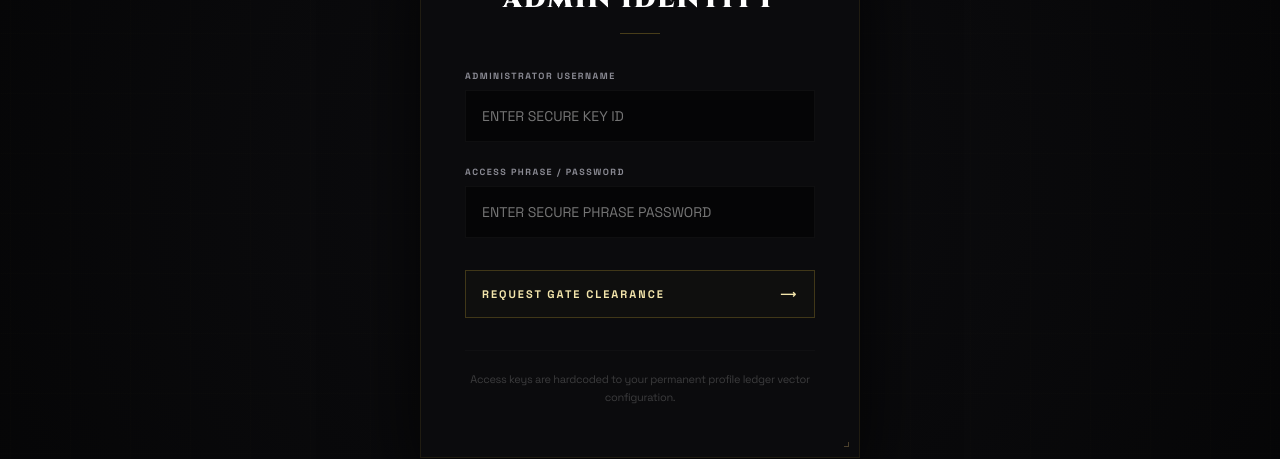
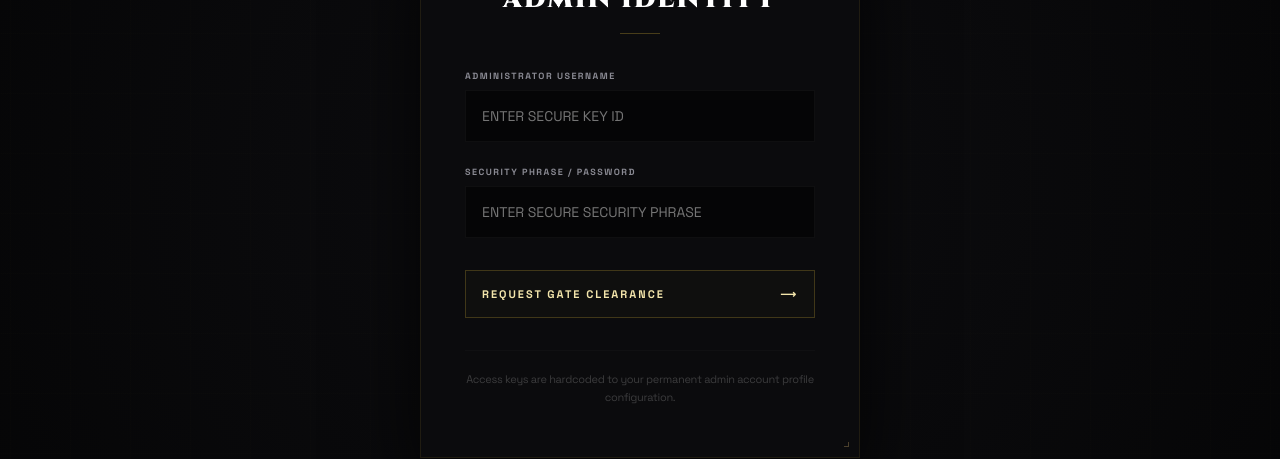
Before and after one commit to Oscarv2005/Mang-Wors, a React (Vite) app: page / in a window 1280 px wide. Both pictures are taken after a click on the button "PREMIUM PORTAL". Shown: the part 217-676 px from the top of the page. Built offline with nearby package versions, Linux system fonts and the light colour scheme; no server answers.

Commit message:
Update Login.jsx

```diff
--- a/src/Login.jsx
+++ b/src/Login.jsx
@@ -8,15 +8,11 @@ function Login({
   setSelectedManga,
   isUserGate,
 }) {
-  // Gate Modes: 'login' or 'register'
-  const [authMode, setAuthMode] = useState("login");
-
-  // Form Input States
+  const [authMode, setAuthMode] = useState("login"); // 'login' or 'register'
   const [username, setUsername] = useState("");
   const [password, setPassword] = useState("");
   const [confirmPassword, setConfirmPassword] = useState("");
 
-  // Status Feedback States
   const [errorMessage, setErrorMessage] = useState("");
   const [successMessage, setSuccessMessage] = useState("");
 
@@ -29,27 +25,24 @@ function Login({
     setConfirmPassword("");
   };
 
-  const handleSubmitAction = (e) => {
+  const handleAuthSubmit = (e) => {
     e.preventDefault();
     setErrorMessage("");
     setSuccessMessage("");
 
-    // --- MODE 1: REGISTRATION PROTOCOL ---
-    if (authMode === "register") {
+    // --- SUB-ROUTE A: REGISTRATION COMPLIANCE ---
+    if (isUserGate && authMode === "register") {
       if (password !== confirmPassword) {
         setErrorMessage("PASSWORDS DO NOT MATCH. VERIFY ENTRIES.");
         return;
       }
 
-      // Simulated local/database user registration success trace
       setSuccessMessage(
-        "DECK ACCOUNT ENGRAVED SUCCESSFULLY! PROCESSING OVERLAY ACCESS...",
+        "PROFILE ACCREDITED! UNSEALING INK SYSTEM CHRONICLES...",
       );
-
-      // Auto-login user upon successful profile creation
       setTimeout(() => {
         setIsUserLoggedIn(true);
-        if (isUserGate && targetRedirectManga) {
+        if (targetRedirectManga) {
           setSelectedManga(targetRedirectManga);
           setView("chapters");
         } else {
@@ -59,9 +52,9 @@ function Login({
       return;
     }
 
-    // --- MODE 2: LOGIN AUTHENTICATION GATEWAY ---
+    // --- SUB-ROUTE B: GENERAL ACCESS FLOWS ---
     if (isUserGate) {
-      // USER LOGIN GATE: Instantly authorize open reading privileges
+      // USER LOGIN GATEWAY: Instantly authorize session
       setIsUserLoggedIn(true);
       if (targetRedirectManga) {
         setSelectedManga(targetRedirectManga);
@@ -70,7 +63,7 @@ function Login({
         setView("home");
       }
     } else {
-      // ADMIN LOGIN GATE: Query hardcoded cloud production authentication endpoint
+      // ADMIN LOGIN GATEWAY: Standard verification query checks against backend database
       fetch("http://localhost:5000/api/admin/login", {
         method: "POST",
         headers: { "Content-Type": "application/json" },
@@ -96,46 +89,45 @@ function Login({
       <div className="login-bg-lines-prestige" aria-hidden="true" />
 
       <div className="login-container-gold">
-        {/* Subtle decorative framing anchors */}
         <div className="login-gate-pin pin-tl" />
         <div className="login-gate-pin pin-br" />
 
-        {/* Dynamic Mode Switch Headers */}
         <div className="login-header-gold">
           <span className="login-subtitle-gold">
             {isUserGate
-              ? "閲覧制限 // ACCESS CONTROL"
+              ? "会員アクセス // MEMBER PLATFORM"
               : "アクセス制限 // SECURE PORTAL"}
           </span>
           <h1 className="login-title-gold">
             {isUserGate
               ? authMode === "login"
                 ? "READER ACCESS"
-                : "ENGRAVE PROFILE"
+                : "ENGRAVE LEDGER"
               : "ADMIN IDENTITY"}
           </h1>
           <div className="login-rule-gold" />
         </div>
 
-        {/* Sub-navigation selector tabs visible strictly for Users */}
+        {/* Dynamic Nav Switcher Tabs for Users */}
         {isUserGate && (
           <div className="auth-mode-selector-tabs">
             <button
+              type="button"
               className={`auth-tab-btn ${authMode === "login" ? "active-tab" : ""}`}
               onClick={() => handleModeSwitch("login")}
             >
-              SIGN IN
+              Sign In
             </button>
             <button
+              type="button"
               className={`auth-tab-btn ${authMode === "register" ? "active-tab" : ""}`}
               onClick={() => handleModeSwitch("register")}
             >
-              REGISTER
+              Register
             </button>
           </div>
         )}
 
-        {/* Status Messages Panels */}
         {errorMessage && (
           <div className="login-error-box-gold">
             <span className="error-icon-gold">✦</span>
@@ -150,19 +142,16 @@ function Login({
           </div>
         )}
 
-        {/* Form Submission Pipeline */}
-        <form onSubmit={handleSubmitAction} className="login-form-gold">
+        <form onSubmit={handleAuthSubmit} className="login-form-gold">
           <div className="login-input-group-gold">
             <label>
-              {isUserGate
-                ? "ACCOUNT IDENTITY / EMAIL"
-                : "ADMINISTRATOR USERNAME"}
+              {isUserGate ? "ACCOUNT ID / EMAIL" : "ADMINISTRATOR USERNAME"}
             </label>
             <input
-              type={isUserGate ? "text" : "email"}
+              type="text"
               placeholder={
                 isUserGate
-                  ? "ENTER YOUR DECK PROFILE ID"
+                  ? "ENTER DECK PROFILE IDENTITY"
                   : "ENTER SECURE KEY ID"
               }
               value={username}
@@ -172,27 +161,22 @@ function Login({
           </div>
 
           <div className="login-input-group-gold">
-            <label>
-              {isUserGate
-                ? "SECURE ACCESS PASSWORD"
-                : "ACCESS PHRASE / PASSWORD"}
-            </label>
+            <label>SECURITY PHRASE / PASSWORD</label>
             <input
               type="password"
-              placeholder="ENTER SECURE PHRASE PASSWORD"
+              placeholder="ENTER SECURE SECURITY PHRASE"
               value={password}
               onChange={(e) => setPassword(e.target.value)}
               required
             />
           </div>
 
-          {/* Confirm Password field visible strictly on Register mode */}
           {isUserGate && authMode === "register" && (
             <div className="login-input-group-gold field-fade-in-prestige">
-              <label>CONFIRM SECURE PASSWORD</label>
+              <label>CONFIRM ARCHIVE ACCOUNT PASSWORD</label>
               <input
                 type="password"
-                placeholder="RE-ENTER PASSWORD SECURE SECURITY PHRASE"
+                placeholder="RE-ENTER PASSWORD PHRASE"
                 value={confirmPassword}
                 onChange={(e) => setConfirmPassword(e.target.value)}
                 required
@@ -204,8 +188,8 @@ function Login({
             <span>
               {isUserGate
                 ? authMode === "login"
-                  ? "UNLOCK SPECIMEN INDEX"
-                  : "CREATE ACCREDITED LEDGER"
+                  ? "UNLOCK MATRIX CHRONICLE"
+                  : "ENGRAVE READER CARD"
                 : "REQUEST GATE CLEARANCE"}
             </span>
             <span className="btn-arrow-gold">⟶</span>
@@ -214,8 +198,8 @@ function Login({
 
         <p className="login-footer-notice-gold">
           {isUserGate
-            ? "Free member log endpoints are accessible. Standard credentials synchronize across network ledgers safely."
-            : "Access keys are hardcoded to your permanent profile ledger vector configuration."}
+            ? "Free creation log endpoints are accessible. Standard credentials synchronize across network ledgers safely."
+            : "Access keys are hardcoded to your permanent admin account profile configuration."}
         </p>
       </div>
     </section>
```
